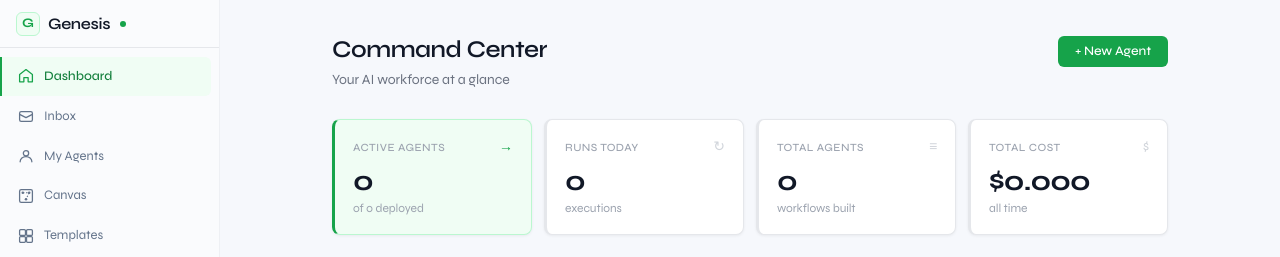
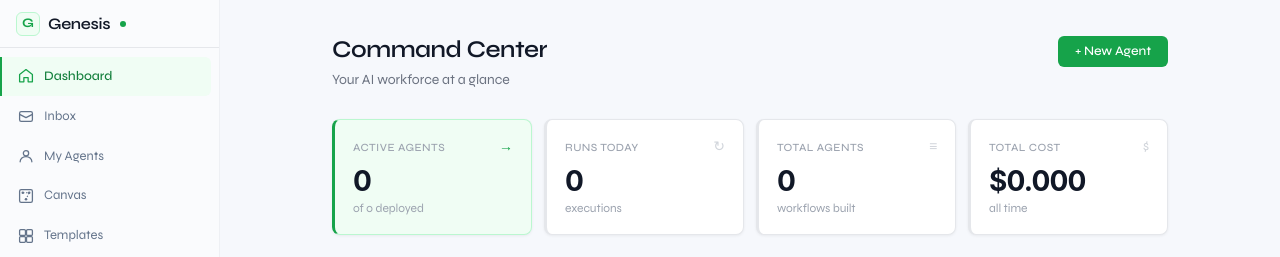
Before and after one commit to sreenathmmenon/genesis, a Next.js app in the folder frontend/: page / in a window 1280 px wide. Shown: the top 257 px of the page. Built offline with nearby package versions, Linux system fonts and the light colour scheme; no server answers; a web font is replaced by a local one.

Commit message:
Fix nav offset with padding-left, use system font for stat numbers

```diff
--- a/frontend/app/page.tsx
+++ b/frontend/app/page.tsx
@@ -227,6 +227,7 @@ export default function HomePage() {
                   letterSpacing: '-0.03em',
                   lineHeight: 1,
                   marginBottom: 4,
+                  fontFamily: 'Inter, system-ui, sans-serif',
                 }}>
                   {loading ? (
                     <div className="animate-pulse bg-gray-200 rounded h-8 w-16" />
```
